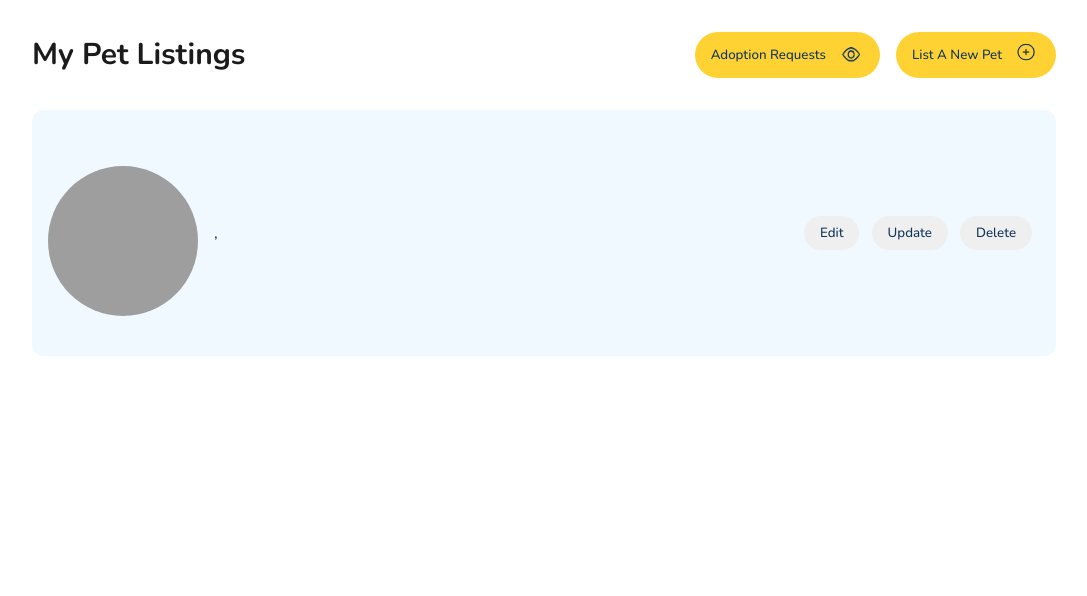
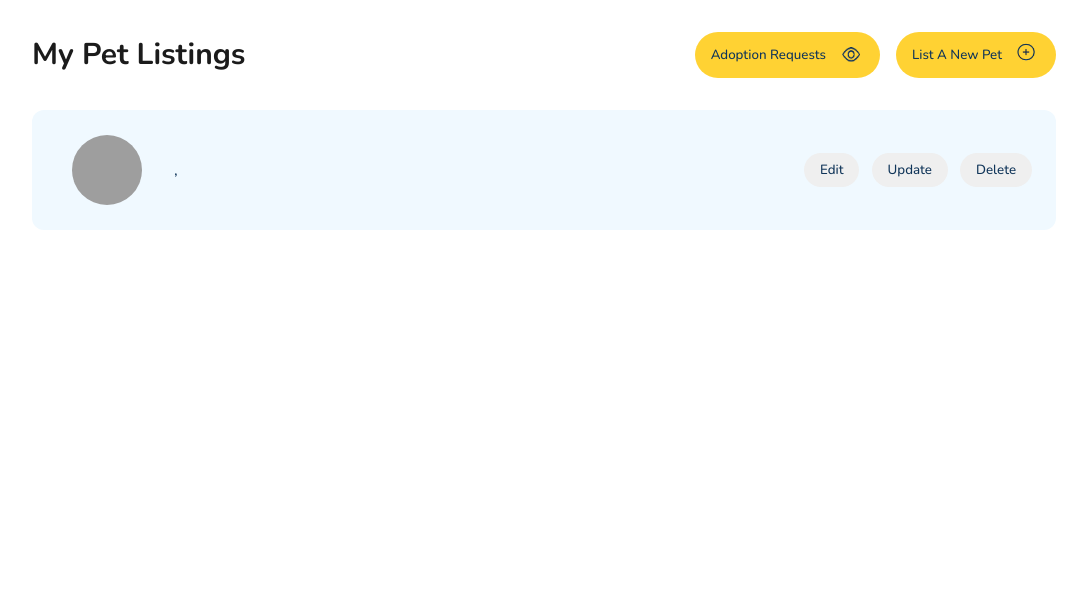
Before and after one commit to ariakhg/petdoption, a PHP site: page /petListing.php in a window 1280 px wide. Shown: the part 74-670 px from the top of the page, without its empty margins (96-1183 px from the left). Run offline with PHP 8.4, Linux system fonts and the light colour scheme; the visitor is signed in with stand-in values (Sample User, id 1); tables that the repository leaves empty or names only in its code hold one stand-in row (values such as "Sample post"); grey boxes marked "Sample" are stand-in pictures; data that the repository does not hold is empty; grey boxes are pictures that could not be loaded.

Commit message:
edit style

```diff
--- a/petListing.php
+++ b/petListing.php
@@ -118,7 +118,9 @@
 
         .pet-card {
             background: #F0F9FF;
-            padding: 1rem;
+            padding: 1rem 1rem 1rem 1rem;
+            width: 100%;
+            height: 120px;
             border-radius: 12px;
             margin-bottom: 1rem;
             display: flex;
@@ -133,11 +135,11 @@
         }
 
         .pet-image {
-            width: 150px;
-            height: 150px;
+            width: 70px;
+            height: 70px;
             border-radius: 50%;
             object-fit: cover;
-            margin: 2.5rem 0 1.5rem 0;
+            margin: 1.5rem 1rem 1.5rem 1.5rem;
         }
 
         .status-badge {
```
